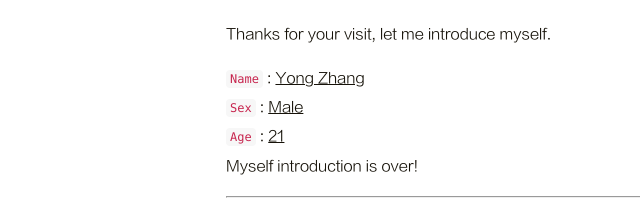
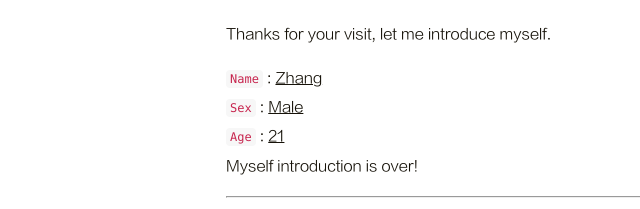
Before and after one commit to zy946/zy946.github.io, a plain HTML site: page about/index.html in a window 1280 px wide. Shown: the part 137-346 px from the top of the page, 24-664 px from the left. Drawn offline with Linux system fonts and the light colour scheme; no server answers.

Commit message:
Site updated: 2024-01-09 22:15:26

```diff
--- a/about/index.html
+++ b/about/index.html
@@ -137,7 +137,7 @@
 
         <section class="post-content">
             <p>Thanks for your visit, let me introduce myself.</p>
-<p><code>Name</code> : <u>Yong Zhang</u><br><code>Sex</code> : <u>Male</u><br><code>Age</code> : <u>21</u><br>Myself introduction is over!</p>
+<p><code>Name</code> : <u>Zhang</u><br><code>Sex</code> : <u>Male</u><br><code>Age</code> : <u>21</u><br>Myself introduction is over!</p>
 <hr>
 <p>只有聪明人才能看到：</p>
 <ul>
```
